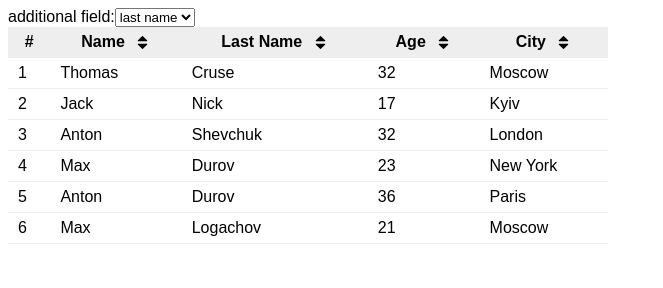
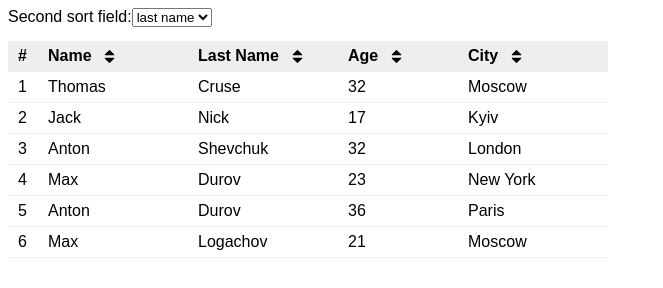
Before and after one commit to muravey3331/test-task-table, a React app: page / in a window 1280 px wide. Shown: the whole page, without its empty margins (0-663 px from the left). Built offline with nearby package versions, Linux system fonts and the light colour scheme.

Commit message:
added column width

```diff
--- a/src/components/Table.js
+++ b/src/components/Table.js
@@ -16,14 +16,17 @@ class Table extends Component {
         this.setSortParams = this.setSortParams.bind(this);
         this.handleSelectChange = this.handleSelectChange.bind(this);
         this.headers = this.props.data.headers;
-        this.data = this.props.data.data
+        this.data = this.props.data.data;
+        this.widths = this.props.widths;
     }
-    handleSelectChange(e){
+
+    handleSelectChange(e) {
         this.setState({
             secondSortedCol: e.target.value
         });
         this.sortTable();
     }
+
     setSortParams(index) {
         if (!this.state.sortType || this.state.sortType === 'desc' || this.state.sortedCol !== index) {
             this.setState(
@@ -63,17 +66,22 @@ class Table extends Component {
 
 
         return (
-            <div><span>additional field:</span>
-                <select name="" defaultValue={1} onChange={this.handleSelectChange}>
-                    {this.headers.map((item, index)=>{
-                        return (<option key={index} value={index} disabled={index === this.state.sortedCol}>{item}</option>)
+            <div>
+                <div className="select-wrapper">
+                    <span>Second sort field:</span>
+                    <select name="" defaultValue={1} onChange={this.handleSelectChange}>
+                    {this.headers.map((item, index) => {
+                        return (
+                            <option key={index} value={index} disabled={index === this.state.sortedCol}>{item}</option>)
                     })}
-                </select>
+                    </select>
+                </div>
                 <table>
                     <TableHeaders headers={this.headers}
                                   setSortParams={this.setSortParams}
                                   sortedCol={this.state.sortedCol}
-                                  sortType={this.state.sortType}/>
+                                  sortType={this.state.sortType}
+                                  widths={this.widths}/>
                     <TableBody data={this.data}/>
                 </table>
             </div>
--- a/src/components/TableHeaders.js
+++ b/src/components/TableHeaders.js
@@ -1,12 +1,14 @@
 import React from 'react';
 
-const TableHeaders = ({setSortParams, headers, sortedCol, sortType}) => {
+const TableHeaders = ({setSortParams, headers, sortedCol, sortType, widths}) => {
     return (
         <thead>
         <tr>
             <th>#</th>
             {headers.map((col, index) => (
-                <th key={index} onClick={() => setSortParams(index)}>
+                <th key={index}
+                    onClick={() => setSortParams(index)}
+                    width={widths ? `${widths[index]}%` : 'auto'}>
                     {col}
                     <div className={index === sortedCol ? `sort ${sortType}` : 'sort default'}/>
                 </th>
--- a/src/index.css
+++ b/src/index.css
@@ -26,6 +26,10 @@ th,td{
 th{
   text-transform: capitalize;
   background: #eeeeee;
+  text-align: left;
+}
+th:hover{
+  cursor: pointer;
 }
 
 .sort{
@@ -37,9 +41,7 @@ th{
   background: no-repeat center;
   background-size: contain;
 }
-.sort:hover{
-  cursor: pointer;
-}
+
 .default{
   background-image: url(images/sort-arrows.svg);
   background-size: 80%;
@@ -50,3 +52,6 @@ th{
 .desc{
   background-image: url(images/reverse.svg);
 }
+.select-wrapper{
+  margin-bottom: 14px;
+}
--- a/src/index.js
+++ b/src/index.js
@@ -15,7 +15,9 @@ const initialState = {
         ['Max', 'Logachov', 21, 'Moscow']
     ]
 };
+const widths = [25, 25, 20, 25];
 
 ReactDOM.render(
-        <Table data={initialState}/>,
+    <Table data={initialState}
+           widths={widths}/>,
     document.getElementById('root'));
```
